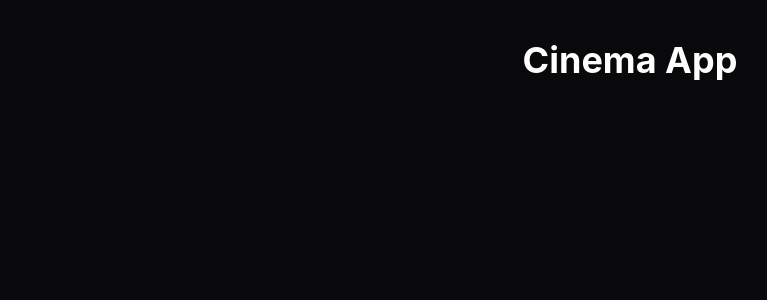
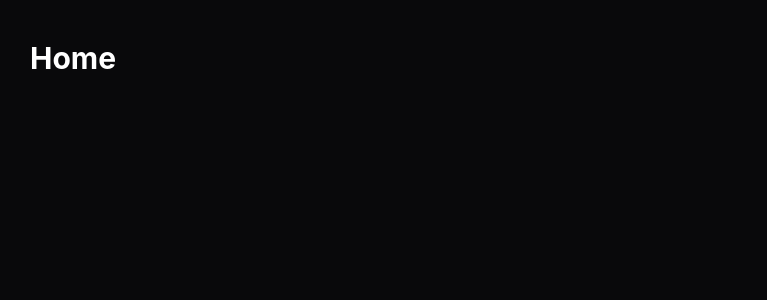
Before and after one commit to kidistm03/Cinema-app, a React (Vite) app: page / in a window 1280 px wide. Shown: the top 300 px of the page, without its empty margins (10-777 px from the left). Built offline with nearby package versions, Linux system fonts and the light colour scheme.

Commit message:
import all pages to the app.jsx

```diff
--- a/src/App.jsx
+++ b/src/App.jsx
@@ -1,10 +1,24 @@
+import { BrowserRouter, Routes, Route } from 'react-router-dom'
+
+import Home from './pages/Home'
+import Browse from './pages/Browse'
+import MovieDetail from './pages/MovieDetail'
+import SearchResults from './pages/SearchResults'
+import Watchlist from './pages/Watchlist'
+import NotFound from './pages/NotFound'
+
 function App() {
   return (
-    <div className="min-h-screen bg-zinc-950 text-white">
-      <h1 className="text-4xl font-bold text-center pt-10">
-        Cinema App
-      </h1>
-    </div>
+    <BrowserRouter>
+      <Routes>
+        <Route path="/" element={<Home />} />
+        <Route path="/browse" element={<Browse />} />
+        <Route path="/movie/:id" element={<MovieDetail />} />
+        <Route path="/search" element={<SearchResults />} />
+        <Route path="/watchlist" element={<Watchlist />} />
+        <Route path="*" element={<NotFound />} />
+      </Routes>
+    </BrowserRouter>
   )
 }
 
```
